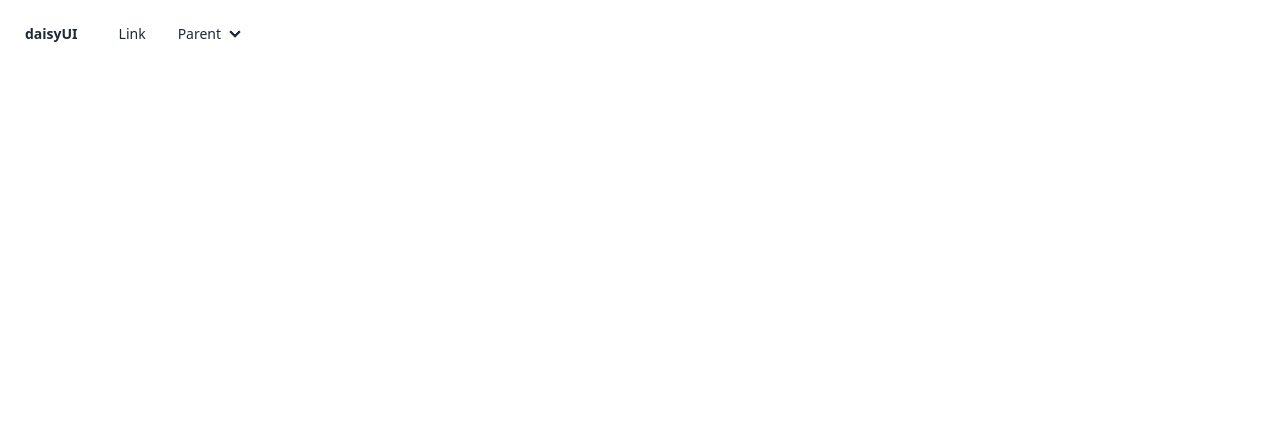
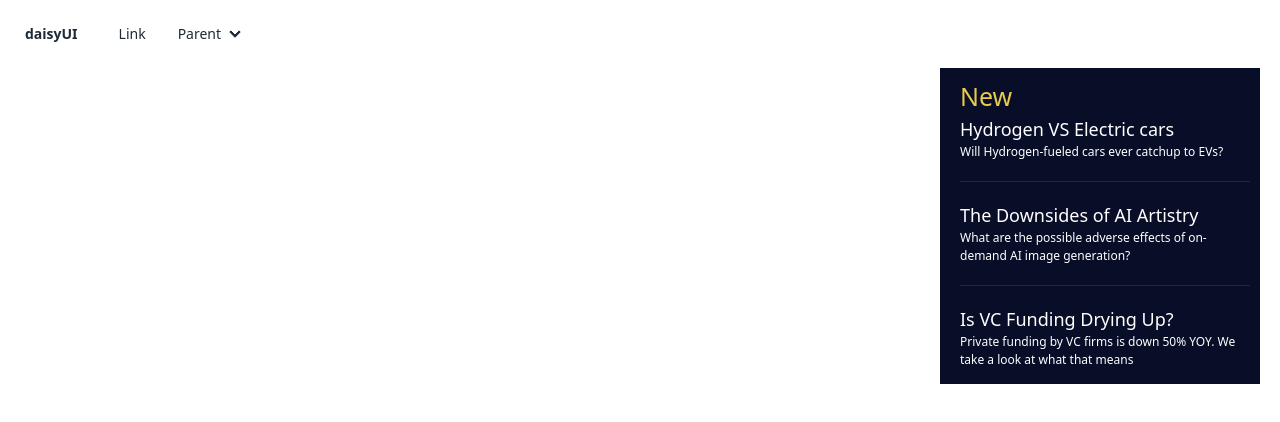
Before and after one commit to AsiimirePraise/Code-crafters-project-one, a plain HTML site: page index.html in a window 1280 px wide. Drawn offline with nearby package versions, Linux system fonts and the light colour scheme.

Commit message:
add right sidebar with navy blue background

```diff
--- a/Style.css
+++ b/Style.css
@@ -0,0 +1,28 @@
+.right-sidebar {
+  background-color: rgb(8, 14, 39);
+  padding: 10px 10px 15px 20px;
+  width: 25%;
+  float: right;
+  margin-right: 20px;
+}
+
+h3 {
+  color: rgb(231, 203, 77);
+  font-size: 25px;
+  font-weight: 500;
+}
+h4 {
+  font-size: 18px;
+}
+p {
+  font-size: 12px;
+}
+h4,
+p {
+  color: white;
+}
+
+hr {
+  margin-top: 20px;
+  margin-bottom: 20px;
+}
--- a/index.html
+++ b/index.html
@@ -9,7 +9,11 @@
       rel="stylesheet"
       type="text/css"
     />
-    <link rel="stylesheet" href="Style.css" >
+    <link rel="stylesheet" href="Style.css" />
+    <link
+      href="https://unpkg.com/boxicons@2.1.4/css/boxicons.min.css"
+      rel="stylesheet"
+    />
     <title>code crafters project one</title>
   </head>
   <body>
@@ -34,5 +38,26 @@
         </div>
       </div>
     </header>
+
+    <!-- right side bar -->
+    <div class="right-sidebar">
+      <div class="sidebarbg">
+        <h3>New</h3>
+        <h4>Hydrogen VS Electric cars</h4>
+        <p>Will Hydrogen-fueled cars ever catchup to EVs?</p>
+        <hr />
+        <h4>The Downsides of AI Artistry</h4>
+        <p>
+          What are the possible adverse effects of on-demand AI image
+          generation?
+        </p>
+        <hr />
+        <h4>Is VC Funding Drying Up?</h4>
+        <p>
+          Private funding by VC firms is down 50% YOY. We take a look at what
+          that means
+        </p>
+      </div>
+    </div>
   </body>
 </html>
```
Lines whose indentation alone changed are shown as unchanged.
